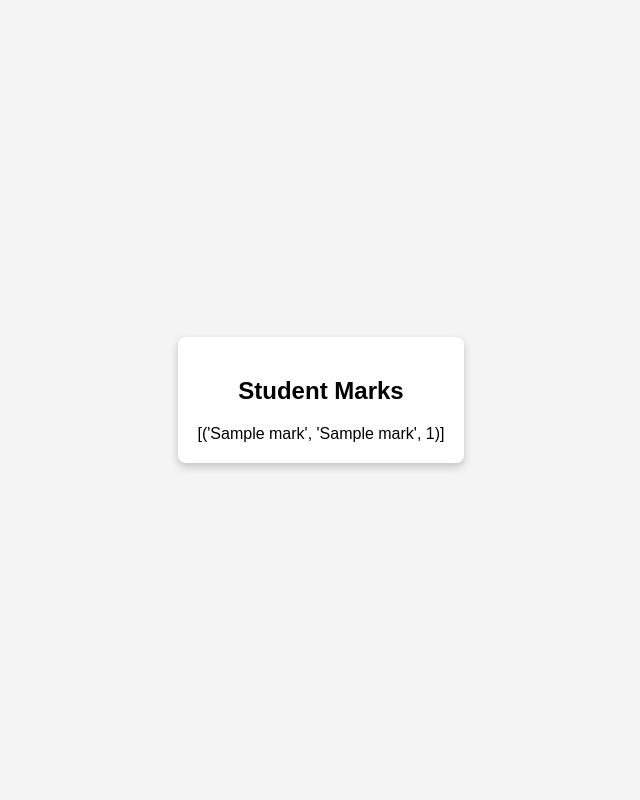
After one commit to chhavi-pareek/records-of-failure, a Flask app: page /result in a window 1280 px wide. The commit adds this page. Shown: the whole page, without its empty margins (319-959 px from the left). Run offline with Flask 3, Linux system fonts and the light colour scheme; tables that the repository leaves empty hold one stand-in row (values such as "Sample post").

Commit message:
shy marks

```diff
--- a/app.py
+++ b/app.py
@@ -1,4 +1,4 @@
-from flask import Flask, render_template, request
+from flask import Flask, redirect, render_template, request
 import sqlite3
 
 def db():
@@ -35,16 +35,21 @@ def submission():
         print(data)
         return render_template("submitted.html")
 
-@app.route("/next-action", methods=['POST','GET'])
+@app.route("/next_action", methods=['POST','GET'])
 def page():
 
     if request.method=='POST':
         val=request.form['next_action']
-        if val=="store_more":
-            return render_template("form.html")
+        if val=="sd":
+            return redirect("/")
         else:
-            return "wait"
+            return redirect("/result")
 
+@app.route("/result", methods=['GET'])
+def table():
+    cur=db().cursor()
+    rows=cur.execute("select * from marks").fetchall()
+    return render_template("display.html", rows=rows)
 
 if (__name__)=="__main__":
     app.run(debug=True)
--- /dev/null
+++ b/templates/display.html
@@ -0,0 +1,75 @@
+<!DOCTYPE html>
+<html lang="en">
+<head>
+    <meta charset="UTF-8">
+    <meta name="viewport" content="width=device-width, initial-scale=1.0">
+    <title>Marks Table</title>
+    <style>
+        body {
+            font-family: Arial, sans-serif;
+            display: flex;
+            justify-content: center;
+            align-items: center;
+            height: 100vh;
+            margin: 0;
+            background-color: #f4f4f4;
+        }
+        .container {
+            text-align: center;
+            padding: 20px;
+            background-color: #fff;
+            border-radius: 8px;
+            box-shadow: 0 4px 8px rgba(0, 0, 0, 0.2);
+        }
+        table {
+            width: 100%;
+            border-collapse: collapse;
+        }
+        table, th, td {
+            border: 1px solid #ddd;
+        }
+        th, td {
+            padding: 10px;
+            text-align: left;
+        }
+        th {
+            background-color: #4CAF50;
+            color: white;
+        }
+    </style>
+</head>
+<body>
+
+<div class="container">
+    <h2>Student Marks</h2>
+    <!-- <table>
+        <thead> -->
+            <!-- <tr>
+                <th>Student Name</th>
+                <th>Subject Name</th>
+                <th>Marks</th>
+            </tr>
+        </thead>
+        {% for row in rows %}
+        <tbody>
+            <tr>
+                <td>
+                    {{row[0]}}
+                </td>
+                <td>
+                    {{row[1]}}
+                </td>
+                <td>
+                    {{row[2]}}
+                </td>
+            </tr>
+        </tbody>
+        {% endfor %}
+    </table> -->
+
+    {{rows}}
+
+</div>
+
+</body>
+</html>
--- a/templates/submitted.html
+++ b/templates/submitted.html
@@ -57,11 +57,11 @@
 
     <form action="/next_action" method="post" class="options">
         <label>
-            <input type="radio" name="next_action" value="store_more" required>
+            <input type="radio" name="next_action" value="sd" required>
             Store more data
         </label><br>
         <label>
-            <input type="radio" name="next_action" value="view_data" required>
+            <input type="radio" name="next_action" value="vd">
             View data
         </label><br>
         <input type="submit" value="Submit">
```
Also changed, not shown: 1 other file.
